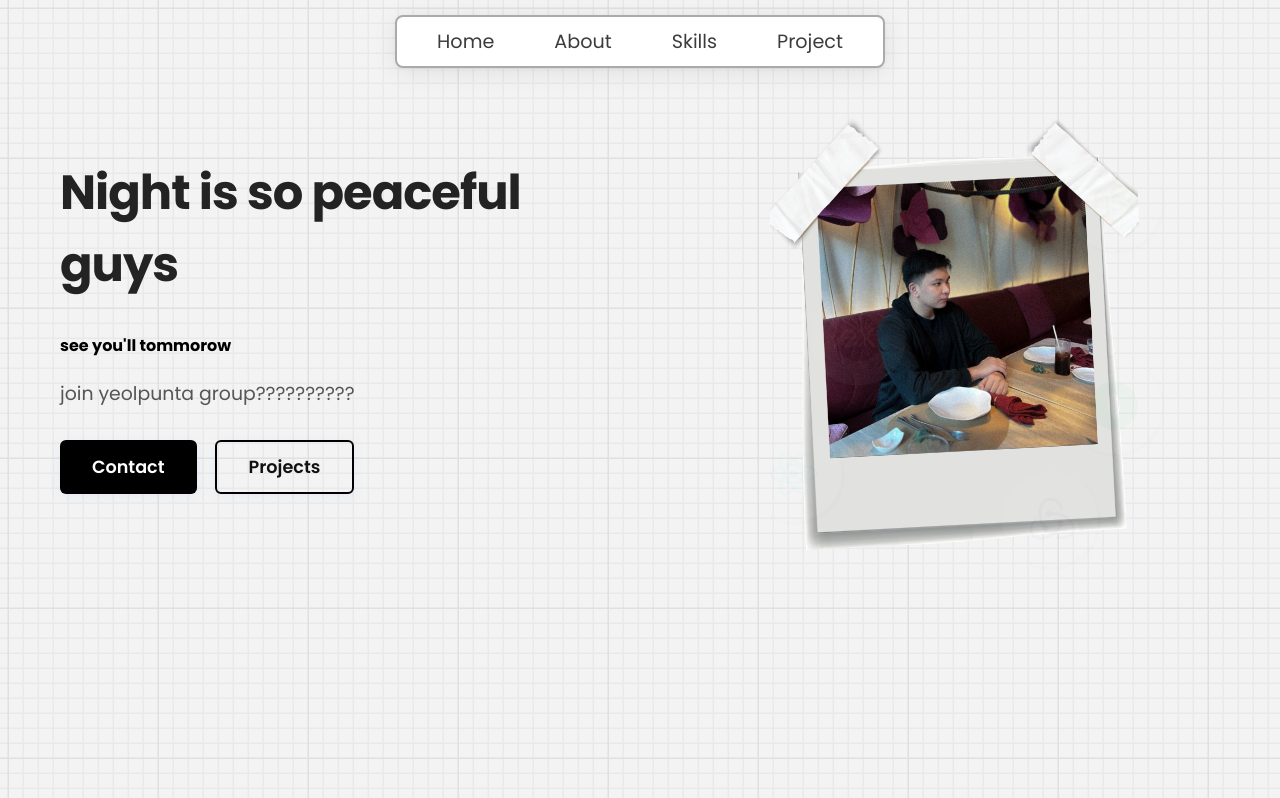
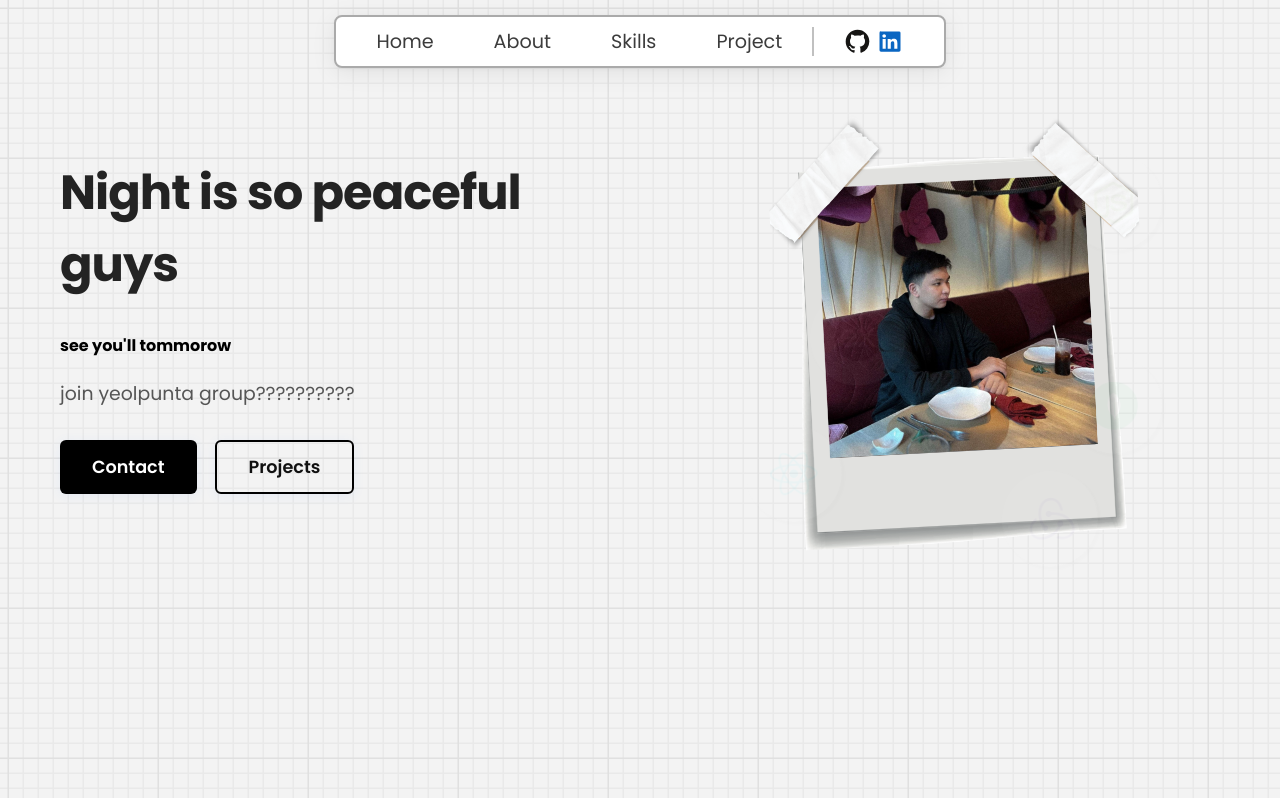
Before and after one commit to IkedaLab-Daniel/markdanielcallejas, a React (Vite) app: page / in a window 1280 px wide. Built offline with nearby package versions, Linux system fonts and the light colour scheme.

Commit message:
Navbar: Add social links. Refactor mobile version

```diff
--- a/src/App.css
+++ b/src/App.css
@@ -33,17 +33,23 @@ body::before {
 
 .navbar .navbar-wrapper {
   display: flex;
-  gap: 60px;
   background-color: white;
   padding: 10px 40px;
   border-radius: 8px;
   border: 2px solid rgb(170, 170, 170);
   box-shadow: 0 4px 24px rgba(0, 0, 0, 0.08), 0 1.5px 6px rgba(0, 0, 0, 0.04);
+  gap: 30px;
 }
 
 .navbar .navbar-wrapper span{
   color: rgb(60, 60, 60);
   font-size: 1.2rem;
+}
+
+.navbar .navbar-wrapper .link-container{
+  display: flex;
+  gap: 60px;
+  align-items: center;
 }
 
 .hero{
@@ -189,6 +195,34 @@ body::before {
   display: inline-block;
 }
 
+.navbar .navbar-wrapper .social-container{
+  display: flex;
+  gap: 5px;
+  align-items: center;
+}
+
+.navbar .navbar-wrapper .social-container .social{
+  width: 1.7rem;
+  transition: .4s;
+}
+
+.navbar .navbar-wrapper .social-container a{
+  display: flex;
+  align-items: center;
+}
+
+.navbar .navbar-wrapper .social-container .social:hover{
+  cursor: pointer;
+  transform: translateY(-4px) scale(110%);
+}
+
+.divider {
+  width: 2px;
+  height: 100%;
+  background-color: #a5a5a5; /* same color as your border */
+  opacity: 0.7;
+}
+
 @keyframes float {
   0%, 100% {
     transform: translateY(0) rotate(-2deg);
@@ -232,11 +266,10 @@ body::before {
   }
 
   .navbar .navbar-wrapper {
-    gap: 24px;
-    padding: 8px 16px;
-    font-size: 1rem;
-    width: 70%;
-    justify-content: space-between;
+    gap: 30px;
+    padding: 10px 20px;
+    display: flex;
+    justify-content: center;
   }
 
   .hero {
@@ -297,9 +330,14 @@ body::before {
     left: 10%;
   }
 
-  .navbar .navbar-wrapper .nav-text {
+  .navbar .navbar-wrapper .nav-text,
+  .navbar .navbar-wrapper .social,
+  .navbar .navbar-wrapper .social-container,
+  .navbar .navbar-wrapper .divider,
+  .navbar .navbar-wrapper .link-container{
     display: none;
   }
+
   .navbar .navbar-wrapper .nav-icon {
     display: inline-block;
   }
--- a/src/components/Navbar.jsx
+++ b/src/components/Navbar.jsx
@@ -2,19 +2,36 @@ import homesvg from '../assets/home.svg'
 import aboutsvg from '../assets/about.svg'
 import skillsvg from '../assets/skill.svg'
 import projectssvg from '../assets/projects.svg'
+import githubsvg from '../assets/github.svg'
+import linkedinsvg from '../assets/linkedin.svg'
 
 const Navbar = () => {
     return (
         <div className="navbar">
             <div className="navbar-wrapper">
-                <span className="nav-item nav-text">Home</span>
-                <span className="nav-item nav-text">About</span>
-                <span className="nav-item nav-text">Skills</span>
-                <span className="nav-item nav-text">Project</span>
+                <div className="link-container">
+                    <span className="nav-item nav-text">Home</span>
+                    <span className="nav-item nav-text">About</span>
+                    <span className="nav-item nav-text">Skills</span>
+                    <span className="nav-item nav-text">Project</span>
+                </div>
+
                 <img className="nav-item nav-icon" src={homesvg} alt="Home" />
                 <img className="nav-item nav-icon" src={aboutsvg} alt="About" />
                 <img className="nav-item nav-icon" src={skillsvg} alt="Skills" />
                 <img className="nav-item nav-icon" src={projectssvg} alt="Project" />
+
+                <div className="divider"></div>
+
+                <div className="social-container">
+                    <a href="https://github.com/IkedaLab-Daniel">
+                        <img src={githubsvg} className='social' alt="github" />
+                    </a>
+                    <a href="https://www.linkedin.com/in/mark-daniel-callejas-b18b37230/">
+                        <img src={linkedinsvg} className='social' alt="linkedin" />
+                    </a>
+                </div>
+
             </div>
         </div>
     )
```
Also changed, not shown: src/assets/github.svg (added), src/assets/linkedin.svg (added).
